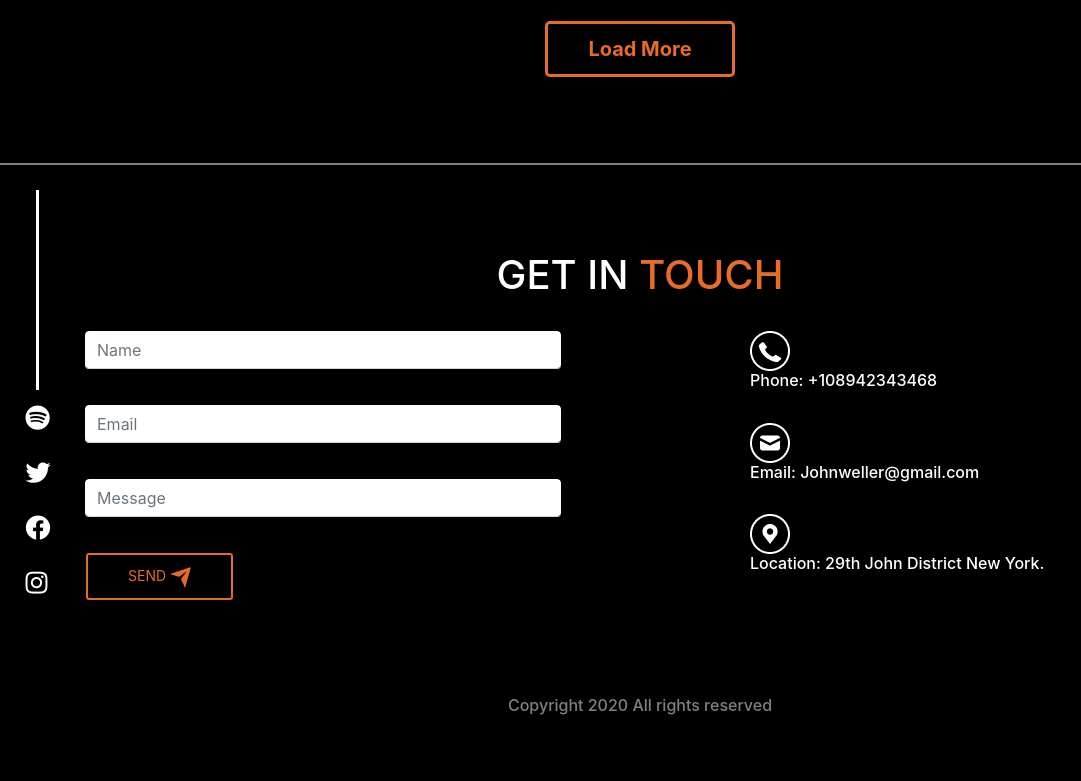
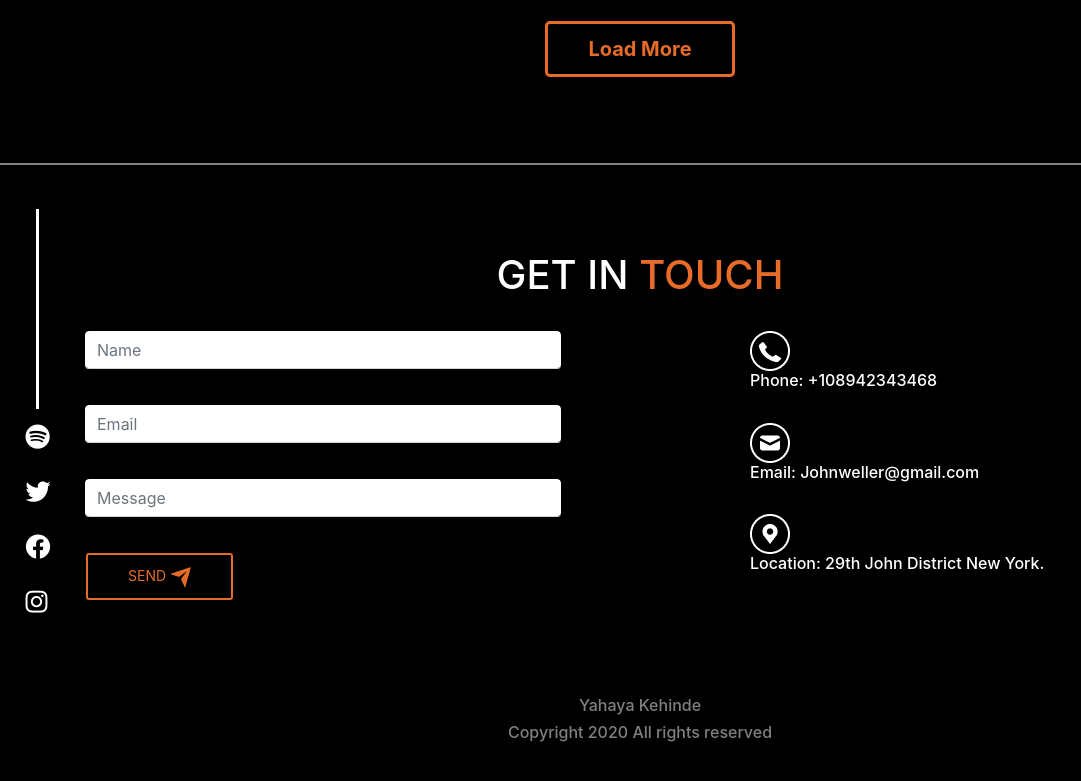
Before and after one commit to yahayakenny/music-portfolio, a plain HTML site: page index.html in a window 1280 px wide. Shown: the part 5064-5845 px from the top of the page, without its empty margins (0-1081 px from the left). Drawn offline with nearby package versions, Linux system fonts and the light colour scheme.

Commit message:
minor fixes

```diff
--- a/index.html
+++ b/index.html
@@ -389,6 +389,7 @@
   </div><br><br><br><br>
 
   <div class="container container-fluid text-center bottom">
+    <h6>Yahaya Kehinde</h6>
     <h6>Copyright 2020 All rights reserved</h6>
   </div>
 </section>
```
